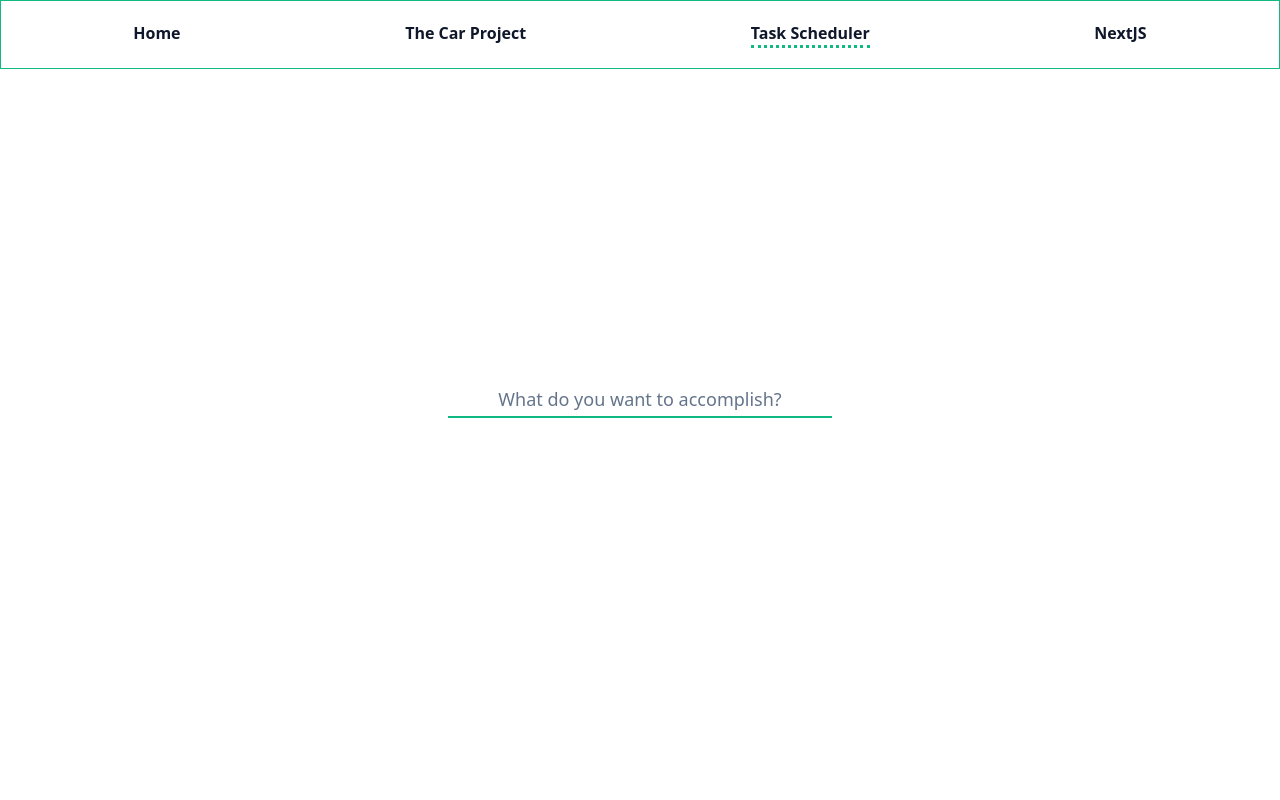
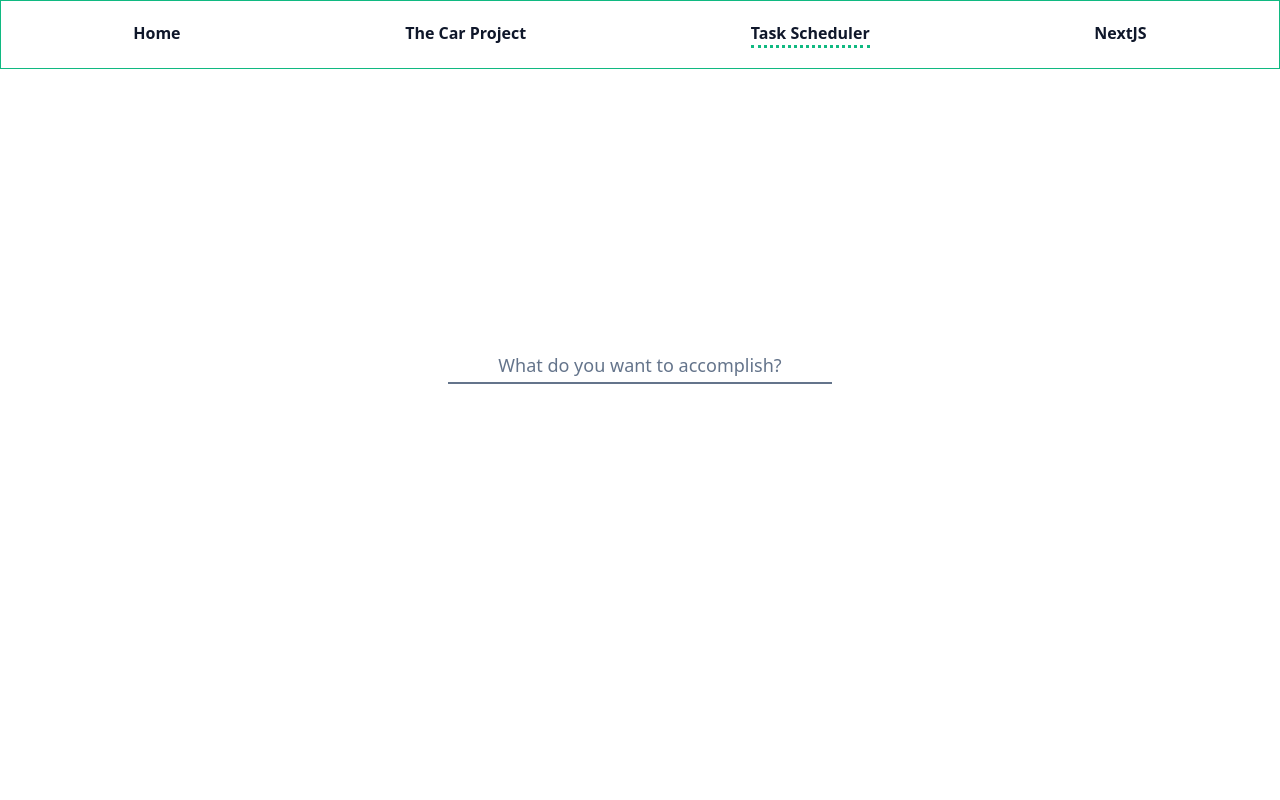
Before and after one commit to PriyanshuCK/learn-react-redux, a React (Create React App) app: page /task-scheduler-react in a window 1280 px wide. Shown: the top 800 px of the page. Built offline with nearby package versions, Linux system fonts and the light colour scheme.

Commit message:
Add margin to Set Deadline button and add invisibility style to Set deadline button at home

```diff
--- a/src/components/task-scheduler-react/SetDeadline/SetDeadline.tsx
+++ b/src/components/task-scheduler-react/SetDeadline/SetDeadline.tsx
@@ -95,7 +95,7 @@ const SetDeadline: FC<SetDeadlineProps> = () => {
               combinedStartDateTime && combinedEndDateTime
                 ? "visible"
                 : "invisible"
-            }`}
+            } mt-3`}
           >
             <Button>Set Deadline</Button>
           </Link>
--- a/src/components/task-scheduler-react/TaskReactHome/TaskReactHome.tsx
+++ b/src/components/task-scheduler-react/TaskReactHome/TaskReactHome.tsx
@@ -14,12 +14,15 @@ const TaskReactHome: FC<TaskReactHomeProps> = () => {
     <>
       <div className="flex justify-center items-center h-dvh w-full -mt-[69px] gap-8 flex-col">
         <Input
-          className="w-96 rounded-none focus-visible:ring-0 shadow-none border-t-0 border-r-0 border-l-0 md:text-lg border-b-2 border-emerald-500 focus-visible:border-b text-center"
+          className="w-96 rounded-none focus-visible:ring-0 shadow-none border-t-0 border-r-0 border-l-0 md:text-lg border-b-2 border-slate-500 focus-visible:border-b text-center"
           placeholder="What do you want to accomplish?"
           value={task}
           onChange={(e) => setTask(e.target.value)}
         />
-        <Link to={"set-deadline"} className={`${task ? "block" : "hidden"}`}>
+        <Link
+          to={"set-deadline"}
+          className={`${task ? "visible" : "invisible"}`}
+        >
           <Button className="">
             Set Deadline
             <MoveRight />
```
